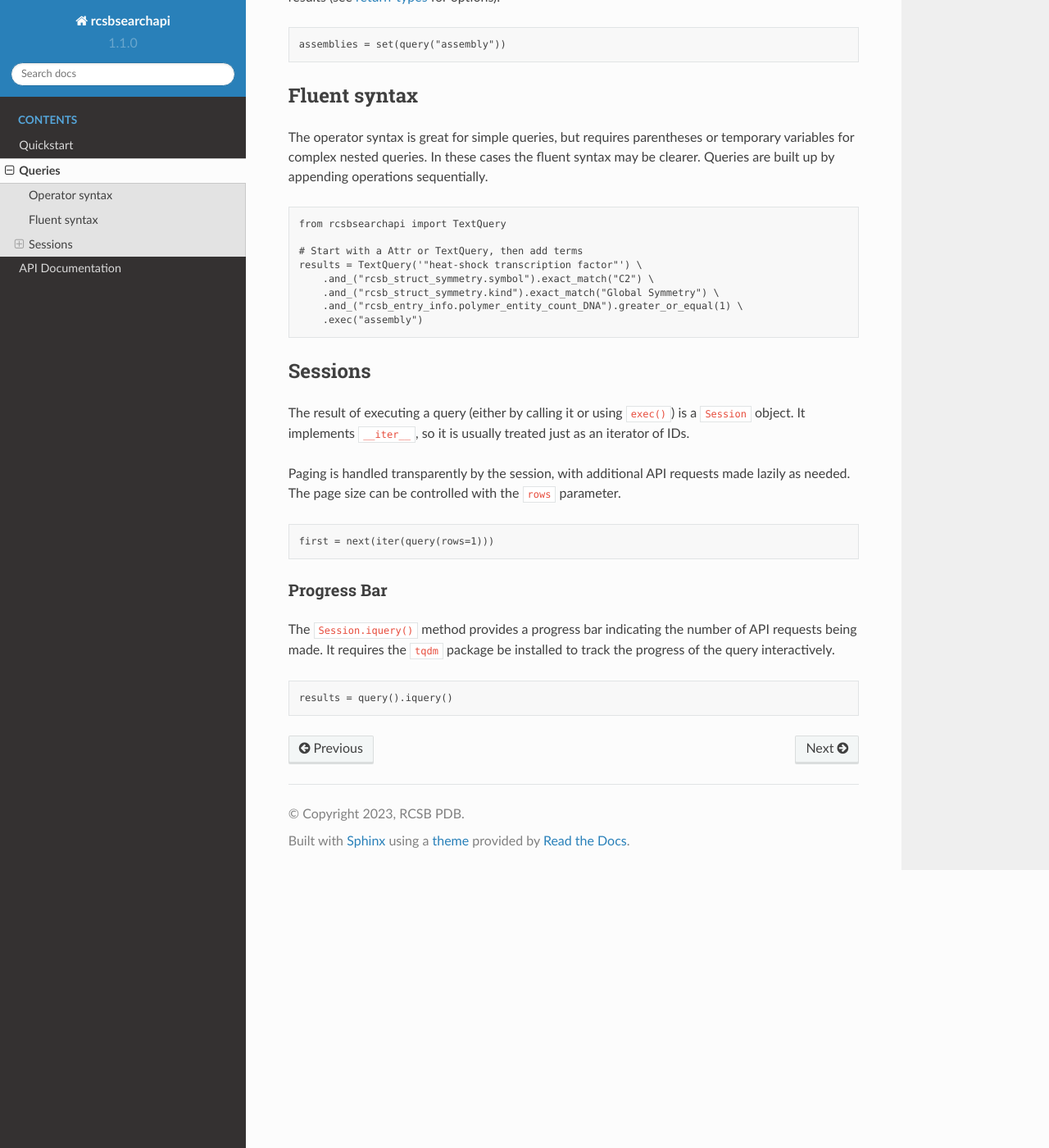
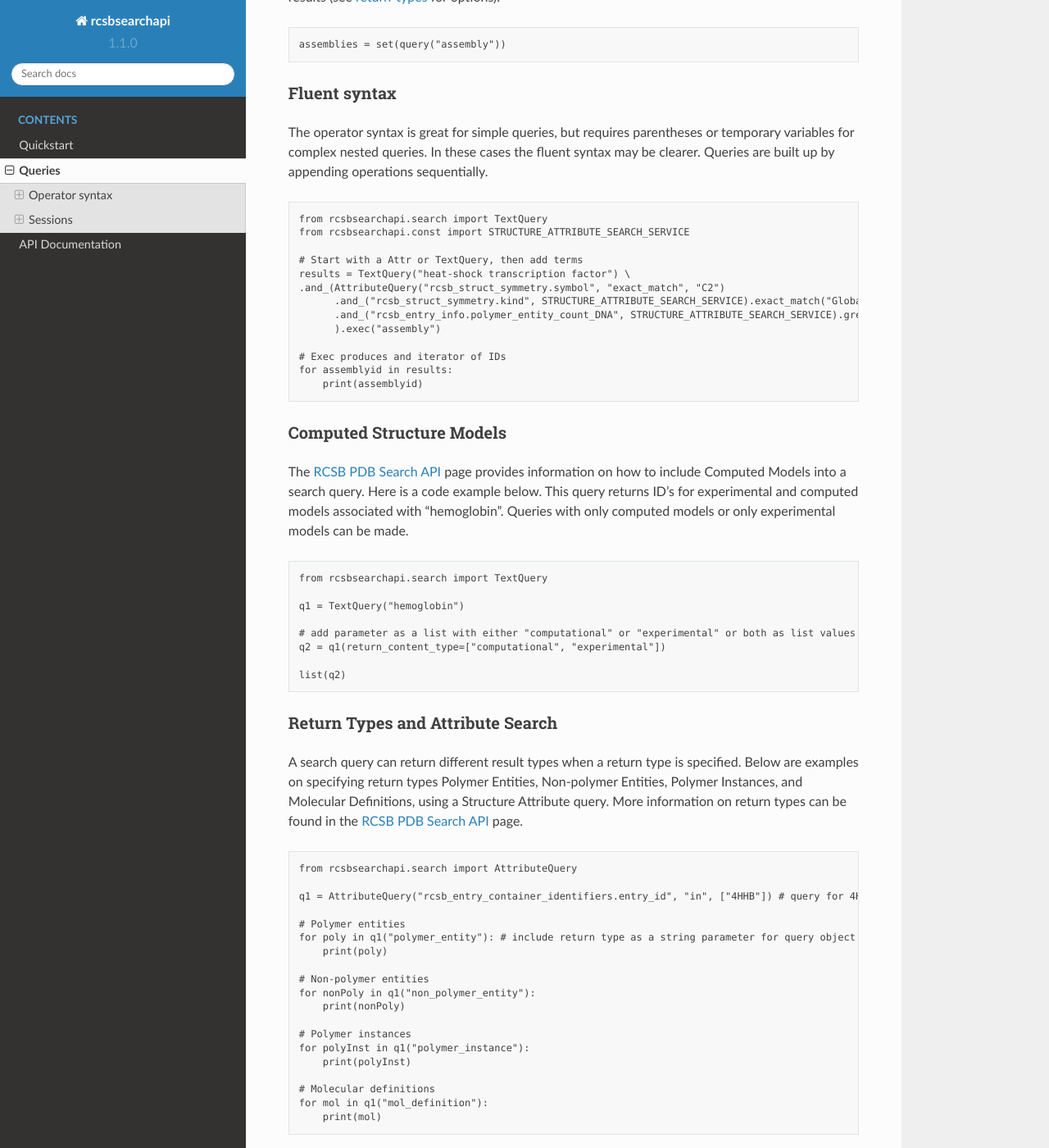
Before and after one commit to rcsb/py-rcsbsearchapi, a Sphinx documentation site: the page built from docs/queries.md, in a window 1280 px wide and 1400 px high, scrolled down 1108 px. Shown: the whole window at 82% size. Built offline with Sphinx 7.4.7 and the Read the Docs theme 2.0.0, drawn with Linux system fonts in a browser that asks for light colours; some of the changed text lies outside the part shown.

Commit message:
Made Terminal more generic, added sequence search, update tests, notebooks, and documentation (wip)

```diff
--- a/docs/queries.md
+++ b/docs/queries.md
@@ -11,7 +11,7 @@
 operators are used to construct the comparison. The operators are overloaded to
 return `Terminal` objects for the comparisons.
 
-    from rcsbsearchapi import TextQuery
+    from rcsbsearchapi.search import TextQuery
     from rcsbsearchapi import rcsb_attributes as attrs
 
     # Create terminals for each query
@@ -29,7 +29,7 @@
 analogous to how bitwise operators act on python `set` objects. The operators are
 lazy and won't perform the search until the query is executed.
 
-    query = q1 & q2 & q3 & q4  # AND of all queries
+    query = q1 & (q2 & q3 & q4)  # AND of all queries
 
 AND (`&`), OR (`|`), and terminal negation (`~`) are implemented directly by the API,
 but the python package also implements set difference (`-`), symmetric difference (`^`),
@@ -47,20 +47,88 @@
     assemblies = set(query("assembly"))
 
 
-## Fluent syntax
+### Fluent syntax
 
 The operator syntax is great for simple queries, but requires parentheses or
 temporary variables for complex nested queries. In these cases the fluent syntax may
 be clearer. Queries are built up by appending operations sequentially.
 
-    from rcsbsearchapi import TextQuery
+    from rcsbsearchapi.search import TextQuery
+    from rcsbsearchapi.const import STRUCTURE_ATTRIBUTE_SEARCH_SERVICE
 
     # Start with a Attr or TextQuery, then add terms
-    results = TextQuery('"heat-shock transcription factor"') \
-        .and_("rcsb_struct_symmetry.symbol").exact_match("C2") \
-        .and_("rcsb_struct_symmetry.kind").exact_match("Global Symmetry") \
-        .and_("rcsb_entry_info.polymer_entity_count_DNA").greater_or_equal(1) \
-        .exec("assembly")
+    results = TextQuery("heat-shock transcription factor") \
+    .and_(AttributeQuery("rcsb_struct_symmetry.symbol", "exact_match", "C2")
+          .and_("rcsb_struct_symmetry.kind", STRUCTURE_ATTRIBUTE_SEARCH_SERVICE).exact_match("Global Symmetry")
+          .and_("rcsb_entry_info.polymer_entity_count_DNA", STRUCTURE_ATTRIBUTE_SEARCH_SERVICE).greater_or_equal(1)
+          ).exec("assembly")
+
+    # Exec produces and iterator of IDs
+    for assemblyid in results:
+        print(assemblyid)
+
+### Computed Structure Models
+
+The [RCSB PDB Search API](https://search.rcsb.org/#results_content_type)
+page provides information on how to include Computed Models into a search query. Here is a code example below.
+This query returns ID's for experimental and computed models associated with "hemoglobin".
+Queries with only computed models or only experimental models can be made.
+
+    from rcsbsearchapi.search import TextQuery
+
+    q1 = TextQuery("hemoglobin")
+
+    # add parameter as a list with either "computational" or "experimental" or both as list values
+    q2 = q1(return_content_type=["computational", "experimental"])
+
+    list(q2)
+
+### Return Types and Attribute Search
+
+A search query can return different result types when a return type is specified.
+Below are examples on specifying return types Polymer Entities,
+Non-polymer Entities, Polymer Instances, and Molecular Definitions, using a Structure Attribute query.
+More information on return types can be found in the
+[RCSB PDB Search API](https://search.rcsb.org/#building-search-request) page.
+
+    from rcsbsearchapi.search import AttributeQuery
+
+    q1 = AttributeQuery("rcsb_entry_container_identifiers.entry_id", "in", ["4HHB"]) # query for 4HHB deoxyhemoglobin
+
+    # Polymer entities
+    for poly in q1("polymer_entity"): # include return type as a string parameter for query object
+        print(poly)
+
+    # Non-polymer entities
+    for nonPoly in q1("non_polymer_entity"):
+        print(nonPoly)
+
+    # Polymer instances
+    for polyInst in q1("polymer_instance"):
+        print(polyInst)
+
+    # Molecular definitions
+    for mol in q1("mol_definition"):
+        print(mol)
+
+### Protein Sequence Search Example
+
+Below is an example from the [RCSB PDB Search API](https://search.rcsb.org/#search-example-3) page,
+using the sequence search function.
+This query finds macromolecular PDB entities that share 90% sequence identity with
+GTPase HRas protein from *Gallus gallus* (*Chicken*).
+
+    from rcsbsearchapi.search import SequenceQuery
+
+    # Use SequenceQuery class and add parameters
+    results = SequenceQuery("MTEYKLVVVGAGGVGKSALTIQLIQNHFVDEYDPTIEDSYRKQVVIDGET" +
+                            "CLLDILDTAGQEEYSAMRDQYMRTGEGFLCVFAINNTKSFEDIHQYREQI" +
+                            "KRVKDSDDVPMVLVGNKCDLPARTVETRQAQDLARSYGIPYIETSAKTRQ" +
+                            "GVEDAFYTLVREIRQHKLRKLNPPDESGPGCMNCKCVIS", 1, 0.9)
+
+    # Exec produces an iterator of IDs with return type - polymer entities
+    for polyid in results("polymer_entity"):
+        print(polyid)
 
 ## Sessions
 
--- a/rcsbsearchapi/__init__.py
+++ b/rcsbsearchapi/__init__.py
@@ -1,7 +1,7 @@
 """RCSB PDB Search API"""
 from typing import TYPE_CHECKING, Any, List
 
-from .search import GenericTerminal  # noqa: F401
+from .search import Terminal  # noqa: F401
 from .search import Attr, Group, Query, Session, TextQuery, Value
 
 __version__ = "1.1.0"
@@ -57,7 +57,7 @@
 __all__ = [
     "Query",
     "Group",
-    "GenericTerminal",
+    "Terminal",
     "TextQuery",
     "Session",
     "Attr",
```
Also changed, not shown: README.md (+74 -10 lines), docs/quickstart.md (+73 -9 lines), 4 other files.
